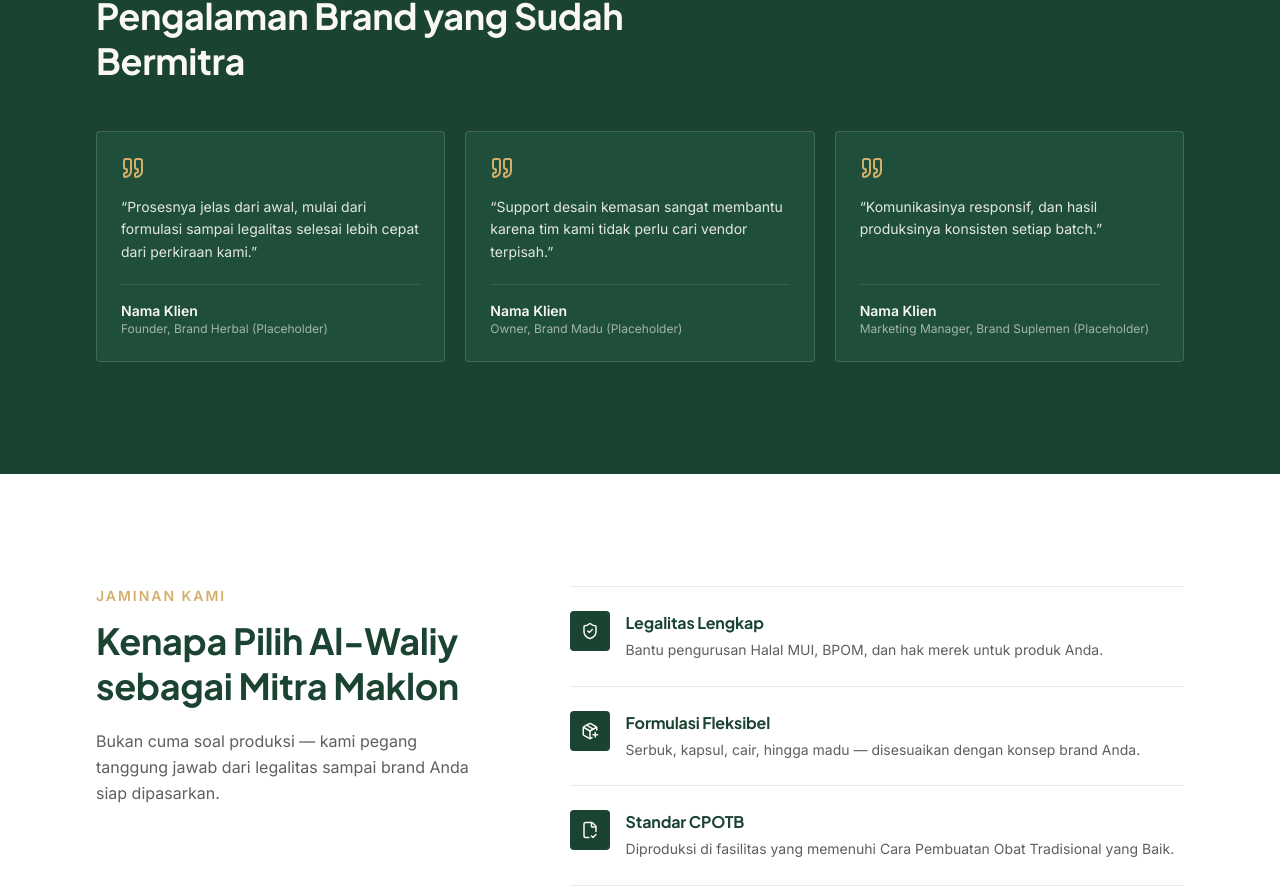
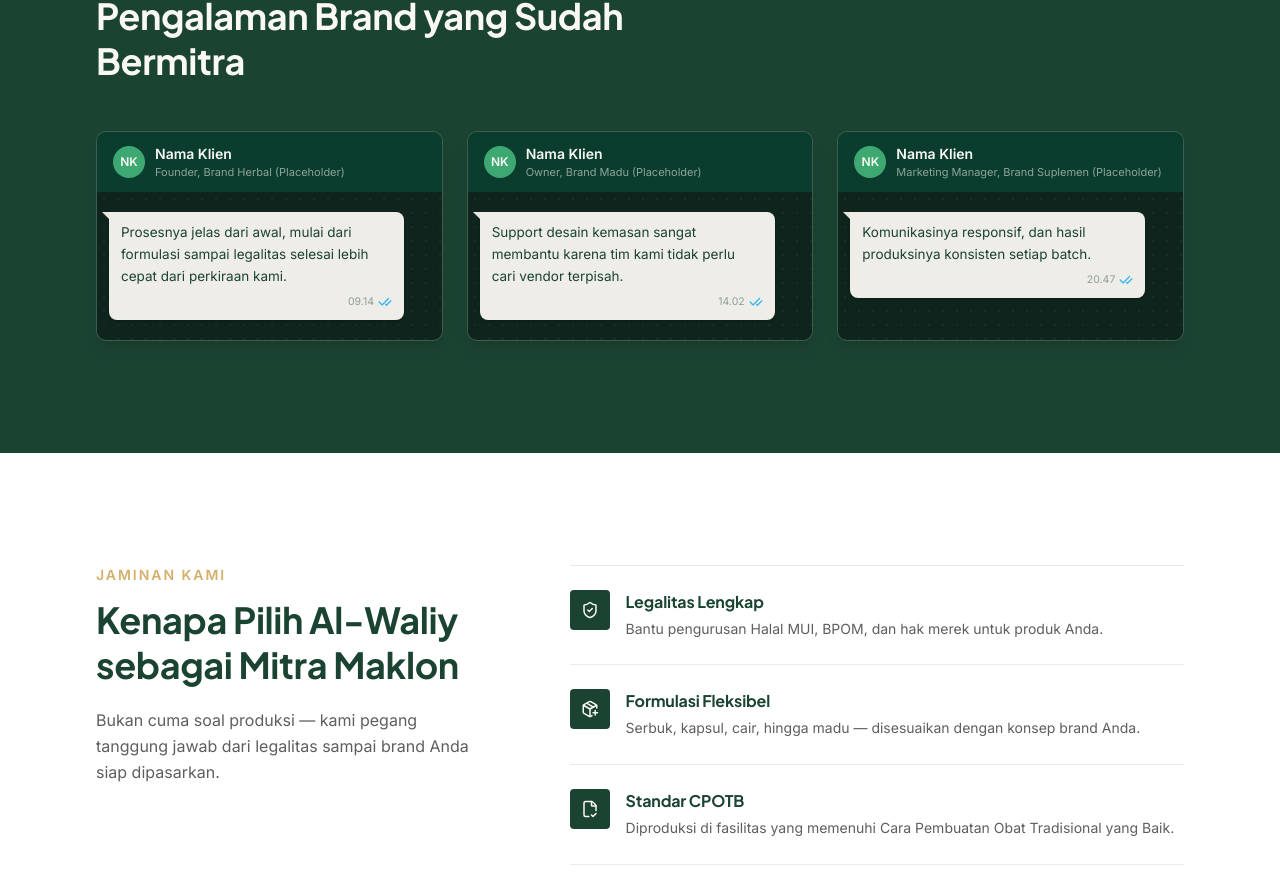
Before and after one commit to bael850/alwaliy-maklon, a React (Vite) app: page / in a window 1280 px wide. Shown: the part 5829-6716 px from the top of the page. Built offline with nearby package versions, Linux system fonts and the light colour scheme.

Commit message:
Client Trust

```diff
--- a/src/components/sections/ClientTrust.tsx
+++ b/src/components/sections/ClientTrust.tsx
@@ -1,4 +1,4 @@
-import { Building2, Quote } from "lucide-react";
+import { Building2, Check, CheckCheck } from "lucide-react";
 import Reveal from "../Reveal";
 
 /**
@@ -17,8 +17,9 @@
 ];
 
 /**
- * PLACEHOLDER — semua kutipan & nama di bawah ini contoh, BUKAN testimoni asli.
+ * PLACEHOLDER — semua kutipan, nama, dan jam di bawah ini contoh, BUKAN testimoni asli.
  * Ganti dengan kutipan nyata dari klien maklon (dengan izin) sebelum publish live.
+ * `time` sengaja dibuat variatif biar chat kelihatan natural, bukan seragam.
  */
 const TESTIMONIALS = [
   {
@@ -26,27 +27,34 @@
       "Prosesnya jelas dari awal, mulai dari formulasi sampai legalitas selesai lebih cepat dari perkiraan kami.",
     name: "Nama Klien",
     role: "Founder, Brand Herbal (Placeholder)",
+    time: "09.14",
   },
   {
     quote:
       "Support desain kemasan sangat membantu karena tim kami tidak perlu cari vendor terpisah.",
     name: "Nama Klien",
     role: "Owner, Brand Madu (Placeholder)",
+    time: "14.02",
   },
   {
     quote:
       "Komunikasinya responsif, dan hasil produksinya konsisten setiap batch.",
     name: "Nama Klien",
     role: "Marketing Manager, Brand Suplemen (Placeholder)",
+    time: "20.47",
   },
 ];
+
+// Warna dipetik dari palet WA asli tapi diredam dikit biar tetap nyatu
+// dengan tema forest/gold/cream di seluruh situs, bukan norak hijau terang.
+const WA_GREEN = "#3EA872"; // bubble outgoing / aksen centang
+const WA_TEAL_DARK = "#0B3D2E"; // header chat, senada forest
 
 export default function ClientTrust() {
   return (
     <section className="bg-forest py-20 md:py-28">
       <div className="mx-auto max-w-6xl px-5 md:px-8">
-        {/* Logo strip — digabung ke sini dari ClientLogos standalone, dipakai
-            sebagai pembuka blok trust sebelum testimoni yang lebih detail. */}
+        {/* Logo strip */}
         <Reveal>
           <p className="mb-8 text-center text-sm font-semibold uppercase tracking-[0.14em] text-gold-light">
             Sudah Dipercaya Brand-Brand Berikut
@@ -74,8 +82,9 @@
           </div>
         </Reveal>
 
-        {/* Testimoni — sub-heading sendiri biar tetap jelas beda konten dari
-            logo strip di atas, meski satu section & satu background. */}
+        {/* Testimoni — dibungkus jadi "jendela chat WhatsApp" karena kanal
+            komunikasi utama bisnis ini memang WA. Header kontak + bubble
+            pesan masuk lengkap dengan nama pengirim, jam, dan centang biru. */}
         <div className="mt-16 border-t border-cream/10 pt-14">
           <Reveal>
             <div className="mb-12 max-w-2xl">
@@ -88,17 +97,74 @@
             </div>
           </Reveal>
 
-          <div className="grid gap-5 md:grid-cols-3">
+          <div className="grid gap-6 md:grid-cols-3">
             {TESTIMONIALS.map((t, i) => (
               <Reveal key={t.name + i} delay={i * 0.1}>
-                <div className="flex h-full flex-col rounded-[4px] border border-cream/15 bg-forest-light/30 p-6">
-                  <Quote size={24} strokeWidth={2} className="text-gold" />
-                  <p className="mt-4 flex-1 text-sm leading-relaxed text-cream/90">
-                    &ldquo;{t.quote}&rdquo;
-                  </p>
-                  <div className="mt-5 border-t border-cream/10 pt-4">
-                    <p className="text-sm font-bold text-cream">{t.name}</p>
-                    <p className="text-xs text-cream/60">{t.role}</p>
+                <div
+                  className="flex h-full flex-col overflow-hidden rounded-[10px] border border-cream/15 shadow-lg"
+                  role="group"
+                  aria-label={`Testimoni dari ${t.name}`}
+                >
+                  {/* Header ala kontak WhatsApp */}
+                  <div
+                    className="flex items-center gap-2.5 px-4 py-3"
+                    style={{ backgroundColor: WA_TEAL_DARK }}
+                  >
+                    <div
+                      className="flex h-8 w-8 shrink-0 items-center justify-center rounded-full text-xs font-bold text-cream"
+                      style={{ backgroundColor: WA_GREEN }}
+                      aria-hidden="true"
+                    >
+                      {t.name
+                        .split(" ")
+                        .map((w) => w[0])
+                        .join("")
+                        .slice(0, 2)
+                        .toUpperCase()}
+                    </div>
+                    <div className="min-w-0">
+                      <p className="truncate text-sm font-semibold text-cream">
+                        {t.name}
+                      </p>
+                      <p className="truncate text-[11px] text-cream/55">
+                        {t.role}
+                      </p>
+                    </div>
+                  </div>
+
+                  {/* Area chat — background bertekstur titik halus meniru
+                      wallpaper WA, tanpa perlu file gambar eksternal. */}
+                  <div
+                    className="flex-1 px-3 py-5"
+                    style={{
+                      backgroundColor: "#0E241C",
+                      backgroundImage:
+                        "radial-gradient(rgba(245,240,230,0.05) 1px, transparent 1px)",
+                      backgroundSize: "14px 14px",
+                    }}
+                  >
+                    <div className="relative max-w-[92%] rounded-lg rounded-tl-none bg-cream/95 px-3 py-2.5 shadow-sm">
+                      {/* ekor bubble */}
+                      <span
+                        className="absolute -left-[7px] top-0 h-0 w-0 border-b-[8px] border-r-[8px] border-b-transparent"
+                        style={{ borderRightColor: "rgba(245,240,230,0.95)" }}
+                        aria-hidden="true"
+                      />
+                      <p className="text-[13.5px] leading-relaxed text-forest">
+                        {t.quote}
+                      </p>
+                      <div className="mt-1.5 flex items-center justify-end gap-1">
+                        <span className="text-[10.5px] text-forest/45">
+                          {t.time}
+                        </span>
+                        <CheckCheck
+                          size={14}
+                          strokeWidth={2.25}
+                          style={{ color: "#34B7F1" }}
+                          aria-hidden="true"
+                        />
+                      </div>
+                    </div>
                   </div>
                 </div>
               </Reveal>
```
